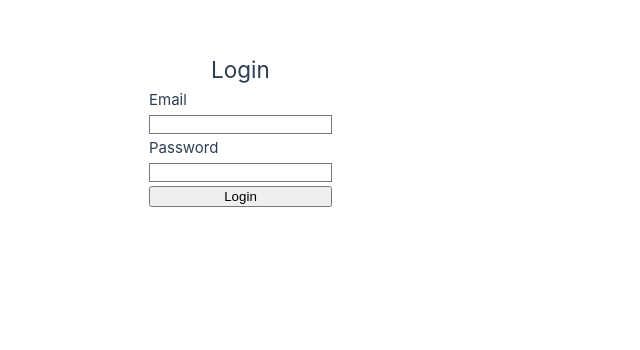
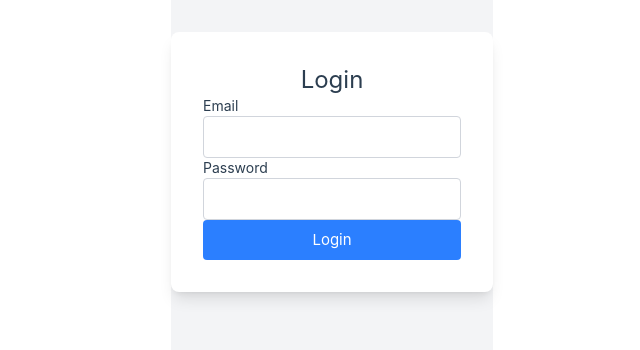
Before and after one commit to Architpidhadiya/exhibytesolution, a Vue app in the folder myapp/: page / in a window 1280 px wide. Shown: the part 270-620 px from the top of the page, without its empty margins (308-948 px from the left). Built offline with nearby package versions, Linux system fonts and the light colour scheme.

Commit message:
Fix: Tailwind css

```diff
--- a/myapp/package.json
+++ b/myapp/package.json
@@ -8,7 +8,8 @@
     "build": "vite build",
     "preview": "vite preview",
     "lint": "eslint . --fix",
-    "format": "prettier --write src/"
+    "format": "prettier --write src/",
+    "tailwind-init": "tailwindcss init -p"
   },
   "dependencies": {
     "@tailwindcss/vite": "^4.0.9",
@@ -19,10 +20,13 @@
   },
   "devDependencies": {
     "@eslint/js": "^9.20.0",
+    "@tailwindcss/postcss": "^4.0.9",
     "@vitejs/plugin-vue": "^5.2.1",
     "@vue/eslint-config-prettier": "^10.2.0",
+    "autoprefixer": "^10.4.20",
     "eslint": "^9.20.1",
     "eslint-plugin-vue": "^9.32.0",
+    "postcss": "^8.5.3",
     "prettier": "^3.5.1",
     "vite": "^6.1.0",
     "vite-plugin-vue-devtools": "^7.7.2"
--- a/myapp/src/assets/main.css
+++ b/myapp/src/assets/main.css
@@ -1,4 +1,5 @@
 @import './base.css';
+@import "tailwindcss";
 
 #app {
   max-width: 1280px;
@@ -27,9 +28,9 @@ a,
     place-items: center;
   }
 
-  #app {
+  /* #app {
     display: grid;
     grid-template-columns: 1fr 1fr;
     padding: 0 2rem;
-  }
+  } */
 }
--- a/myapp/src/components/LoginPage.vue
+++ b/myapp/src/components/LoginPage.vue
@@ -1,5 +1,6 @@
 <template>
-    <div class="flex items-center justify-center h-screen ">
+  <div class="h-screen bg-gray-100">
+    <div class="flex items-center justify-center h-full ">
       <div class="w-full max-w-sm p-8 bg-white shadow-lg rounded-lg">
         <h2 class="text-2xl font-bold text-center mb-4">Login</h2>
         <form @submit.prevent="login">
@@ -32,6 +33,7 @@
         </form>
       </div>
     </div>
+  </div>
   </template>
 
   <script>
--- a/myapp/src/components/PostItem.vue
+++ b/myapp/src/components/PostItem.vue
@@ -1,9 +1,9 @@
 <template>
-    <div class="p-4 bg-white shadow-md rounded-lg mb-4">
+    <div class="p-4 bg-white shadow-md rounded-lg w-full">
         <h3 class="text-xl font-semibold">Title: {{ post.title }}</h3>
         <p class="text-sm">Body: {{ post.body }}</p>
-      <div class="mt-4">
-          <button @click="openEditModal" class="px-4 py-2 bg-yellow-500 text-white rounded">Edit</button>
+      <div class="mt-4 ">
+          <button @click="openEditModal" class="px-4 py-2 bg-yellow-500 text-white rounded">Edit</button> |
           <button @click="deletePost" class="px-4 py-2 bg-red-500 text-white rounded">Delete</button>
           <!-- :value="post.title" -->
         </div>
@@ -12,7 +12,7 @@
       <DialogData
         :is-visible="isModalVisible"
         :item="post"
-      :itemType="'post'"
+        :itemType="'post'"
         @update:visible="isModalVisible = $event"
         @edit="editPost"
       />
--- a/myapp/src/components/UserDashboard.vue
+++ b/myapp/src/components/UserDashboard.vue
@@ -1,7 +1,7 @@
 <template>
-  <div class="flex flex-col h-screen">
-    <header class="flex justify-between items-center p-4 bg-blue-500 text-white">
-      <div>
+  <div class="">
+    <header class="flex justify-between items-center p-4 bg-blue-500 text-white ">
+      <div >
         <button @click="showPosts" class="mx-2">Posts</button> |
         <button @click="showTodos" class="mx-2">Todos</button> |
         <button @click="showUsers" class="mx-2">Users</button>
@@ -12,7 +12,7 @@
       </div>
     </header>
     <div class="flex-1 p-4 overflow-auto">
-      <div v-if="currentTab === 'posts'">
+      <div v-if="currentTab === 'posts'" class="grid grid-cols-1 md:grid-cols-2 lg:grid-cols-3 xl:grid-cols-4 gap-4">
         <PostItem v-for="post in posts" :key="post.id" :post="post" @edit-post="updatePost" @delete-post="deletePost"/>
       </div>
       <div v-if="currentTab === 'todos'">
--- a/myapp/vite.config.js
+++ b/myapp/vite.config.js
@@ -4,6 +4,7 @@ import { defineConfig } from 'vite'
 import vue from '@vitejs/plugin-vue'
 import vueDevTools from 'vite-plugin-vue-devtools'
 import tailwindcss from '@tailwindcss/vite'
+
 
 // https://vite.dev/config/
 export default defineConfig({
```
Also changed, not shown: 1 other file (tests, documents, lock files or other folders).
